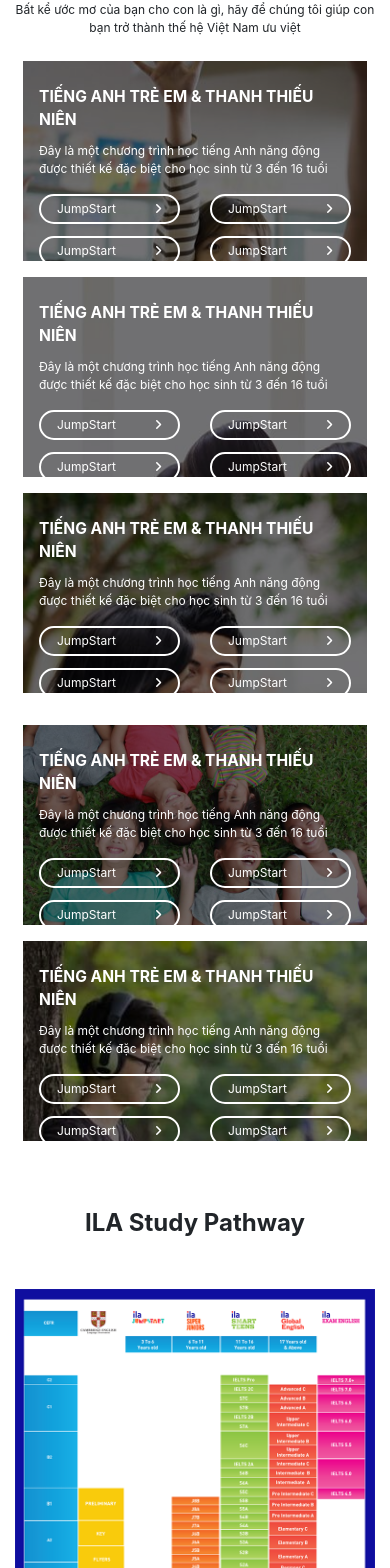
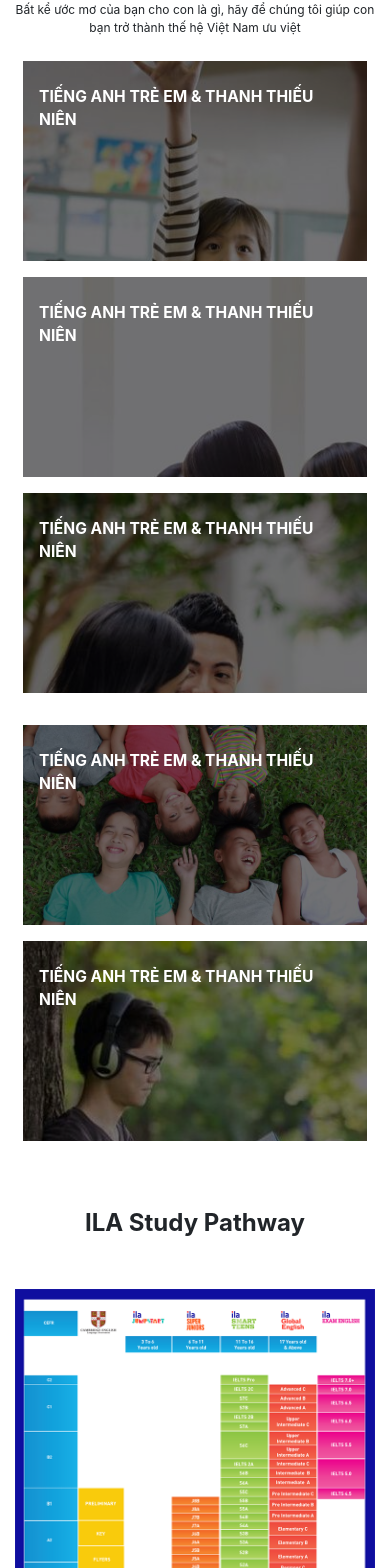
Before and after one commit to fopdark/Sulentit-web, a React (Create React App) app: page / in a window 390 px wide. Shown: the part 1570-3138 px from the top of the page. Built offline with nearby package versions, Linux system fonts and the light colour scheme.

Commit message:
add more fix layout

```diff
--- a/src/components/number/number.tsx
+++ b/src/components/number/number.tsx
@@ -21,7 +21,7 @@
                     </div>
                     <div className="py-5 row">
                         <div className="col-12 col-md my-2">
-                            <div className='position-relative'>
+                            <div className='position-relative group-number2'>
                                 <div className='w-100 bg-number bn1'></div>
                                 <div className='position-absolute d-flex justify-content-center flex-column align-items-center text'>
                                     <h4 className="text-center number">700</h4>
@@ -30,7 +30,7 @@
                             </div>
                         </div>
                         <div className="col-12 col-md my-2">
-                            <div className='position-relative'>
+                            <div className='position-relative group-number2'>
                                 <div className='w-100 bg-number bn2'></div>
                                 <div className='position-absolute d-flex justify-content-center flex-column align-items-center text'>
                                     <h4 className="text-center number">27.000</h4>
@@ -39,7 +39,7 @@
                             </div>
                         </div>
                         <div className="col-12 col-md my-2">
-                            <div className='position-relative'>
+                            <div className='position-relative group-number2'>
                                 <div className='w-100 bg-number bn3'></div>
                                 <div className='position-absolute d-flex justify-content-center flex-column align-items-center text'>
                                     <h4 className="text-center number">20</h4>
@@ -48,7 +48,7 @@
                             </div>
                         </div>
                         <div className="col-12 col-md my-2">
-                            <div className='position-relative'>
+                            <div className='position-relative group-number2'>
                                 <div className='w-100 bg-number bn4'></div>
                                 <div className='position-absolute d-flex justify-content-center flex-column align-items-center text'>
                                     <h4 className="text-center number">43</h4>
@@ -57,7 +57,7 @@
                             </div>
                         </div>
                         <div className="col-12 col-md my-2">
-                            <div className='position-relative'>
+                            <div className='position-relative group-number2'>
                                 <div className='w-100 bg-number bn5'></div>
                                 <div className='position-absolute d-flex justify-content-center flex-column align-items-center text'>
                                     <h4 className="text-center number">1.000.000</h4>
--- a/src/components/program/program.tsx
+++ b/src/components/program/program.tsx
@@ -22,17 +22,17 @@
                     </div>
                     <div className="group-image"></div>
                     <div className="p-2 row">
-                        <div className="position-relative my-2 col-md-4 col-12 class"><img className='w-100 image' src={picture1} alt=""/>
+                        <div className="position-relative my-2 col-lg-4 col-12 class"><img className='w-100 image' src={picture1} alt=""/>
                             <div className="p-3 position-absolute flex-column justify-content-between group-content-img">
                                 <div>
                                     <div className="img-title">Tiếng Anh Trẻ em & Thanh Thiếu Niên
                                     </div>
-                                    <div className="img-content">
+                                    <div className="img-content d-none d-lg-block">
                                         Đây là một chương trình học tiếng Anh năng động được thiết
                                         kế đặc biệt cho học sinh từ 3 đến 16 tuổi
                                     </div>
                                 </div>
-                                <div className="row">
+                                <div className="row d-none d-lg-block">
                                     <div className="col-6">
                                         <div
                                             className="text-center p-1 d-flex justify-content-between align-items-center px-3 link">
@@ -76,20 +76,20 @@
                                         </div>
                                     </div>
                                 </div>
-                                <div><button className="img-button">đăng ký ngay</button></div>
+                                <div><button className="img-button d-none d-lg-block">đăng ký ngay</button></div>
                             </div>
                         </div>
-                        <div className="position-relative my-2 col-md-4 col-12 class"><img className='w-100 image' src={picture2} alt=""/>
+                        <div className="position-relative my-2 col-lg-4 col-12 class"><img className='w-100 image' src={picture2} alt=""/>
                             <div className="p-3 position-absolute flex-column justify-content-between group-content-img">
                                 <div>
                                     <div className="img-title">Tiếng Anh Trẻ em & Thanh Thiếu Niên
                                     </div>
-                                    <div className="img-content">
+                                    <div className="img-content d-none d-lg-block">
                                         Đây là một chương trình học tiếng Anh năng động được thiết
                                         kế đặc biệt cho học sinh từ 3 đến 16 tuổi
                                     </div>
                                 </div>
-                                <div className="row">
+                                <div className="row d-none d-lg-block">
                                     <div className="col-6">
                                         <div
                                             className="text-center p-1 d-flex justify-content-between align-items-center px-3 link">
@@ -133,20 +133,20 @@
                                         </div>
                                     </div>
                                 </div>
-                                <div><button className="img-button">đăng ký ngay</button></div>
+                                <div><button className="img-button d-none d-lg-block">đăng ký ngay</button></div>
                             </div>
                         </div>
-                        <div className="position-relative my-2 col-md-4 col-12 class"><img className='w-100 image' src={picture3} alt=""/>
+                        <div className="position-relative my-2 col-lg-4 col-12 class"><img className='w-100 image' src={picture3} alt=""/>
                             <div className="p-3 position-absolute flex-column justify-content-between group-content-img">
                                 <div>
                                     <div className="img-title">Tiếng Anh Trẻ em & Thanh Thiếu Niên
                                     </div>
-                                    <div className="img-content">
+                                    <div className="img-content d-none d-lg-block">
                                         Đây là một chương trình học tiếng Anh năng động được thiết
                                         kế đặc biệt cho học sinh từ 3 đến 16 tuổi
                                     </div>
                                 </div>
-                                <div className="row">
+                                <div className="row d-none d-lg-block">
                                     <div className="col-6">
                                         <div
                                             className="text-center p-1 d-flex justify-content-between align-items-center px-3 link">
@@ -190,22 +190,22 @@
                                         </div>
                                     </div>
                                 </div>
-                                <div><button className="img-button">đăng ký ngay</button></div>
+                                <div><button className="img-button d-none d-lg-block">đăng ký ngay</button></div>
                             </div>
                         </div>
                     </div>
                     <div className="p-2 row">
-                        <div className="position-relative my-2 col-md-8 col-12 class"><img className='w-100 image' src={picture4} alt=""/>
+                        <div className="position-relative my-2 col-lg-8 col-12 class"><img className='w-100 image' src={picture4} alt=""/>
                             <div className="p-3 position-absolute flex-column justify-content-between group-content-img">
                                 <div>
                                     <div className="img-title">Tiếng Anh Trẻ em & Thanh Thiếu Niên
                                     </div>
-                                    <div className="img-content">
+                                    <div className="img-content d-none d-lg-block">
                                         Đây là một chương trình học tiếng Anh năng động được thiết
                                         kế đặc biệt cho học sinh từ 3 đến 16 tuổi
                                     </div>
                                 </div>
-                                <div className="row">
+                                <div className="row d-none d-lg-block">
                                     <div className="col-6">
                                         <div
                                             className="text-center p-1 d-flex justify-content-between align-items-center px-3 link">
@@ -249,20 +249,20 @@
                                         </div>
                                     </div>
                                 </div>
-                                <div><button className="img-button">đăng ký ngay</button></div>
+                                <div><button className="img-button d-none d-lg-block">đăng ký ngay</button></div>
                             </div>
                         </div>
-                        <div className="position-relative my-2 col-md-4 col-12 class"><img className='w-100 image' src={picture5} alt=""/>
+                        <div className="position-relative my-2 col-lg-4 col-12 class"><img className='w-100 image' src={picture5} alt=""/>
                             <div className="p-3 position-absolute flex-column justify-content-between group-content-img">
                                 <div>
                                     <div className="img-title">Tiếng Anh Trẻ em & Thanh Thiếu Niên
                                     </div>
-                                    <div className="img-content">
+                                    <div className="img-content d-none d-lg-block">
                                         Đây là một chương trình học tiếng Anh năng động được thiết
                                         kế đặc biệt cho học sinh từ 3 đến 16 tuổi
                                     </div>
                                 </div>
-                                <div className="row">
+                                <div className="row d-none d-lg-block">
                                     <div className="col-6">
                                         <div
                                             className="text-center p-1 d-flex justify-content-between align-items-center px-3 link">
@@ -306,7 +306,7 @@
                                         </div>
                                     </div>
                                 </div>
-                                <div><button className="img-button">đăng ký ngay</button></div>
+                                <div><button className="img-button d-none d-lg-block">đăng ký ngay</button></div>
                             </div>
                         </div>
                     </div>
```
Also changed, not shown: src/components/header/header.tsx (+7 -7 lines).
